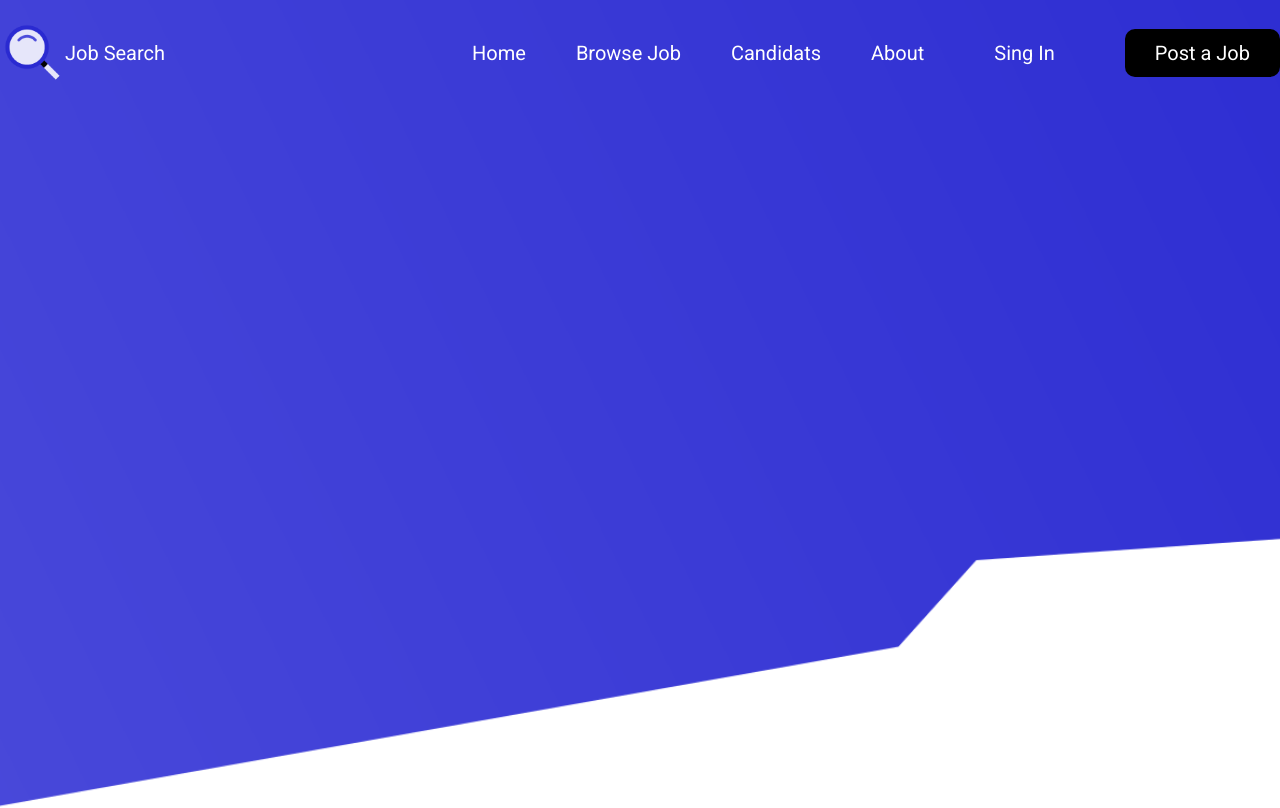
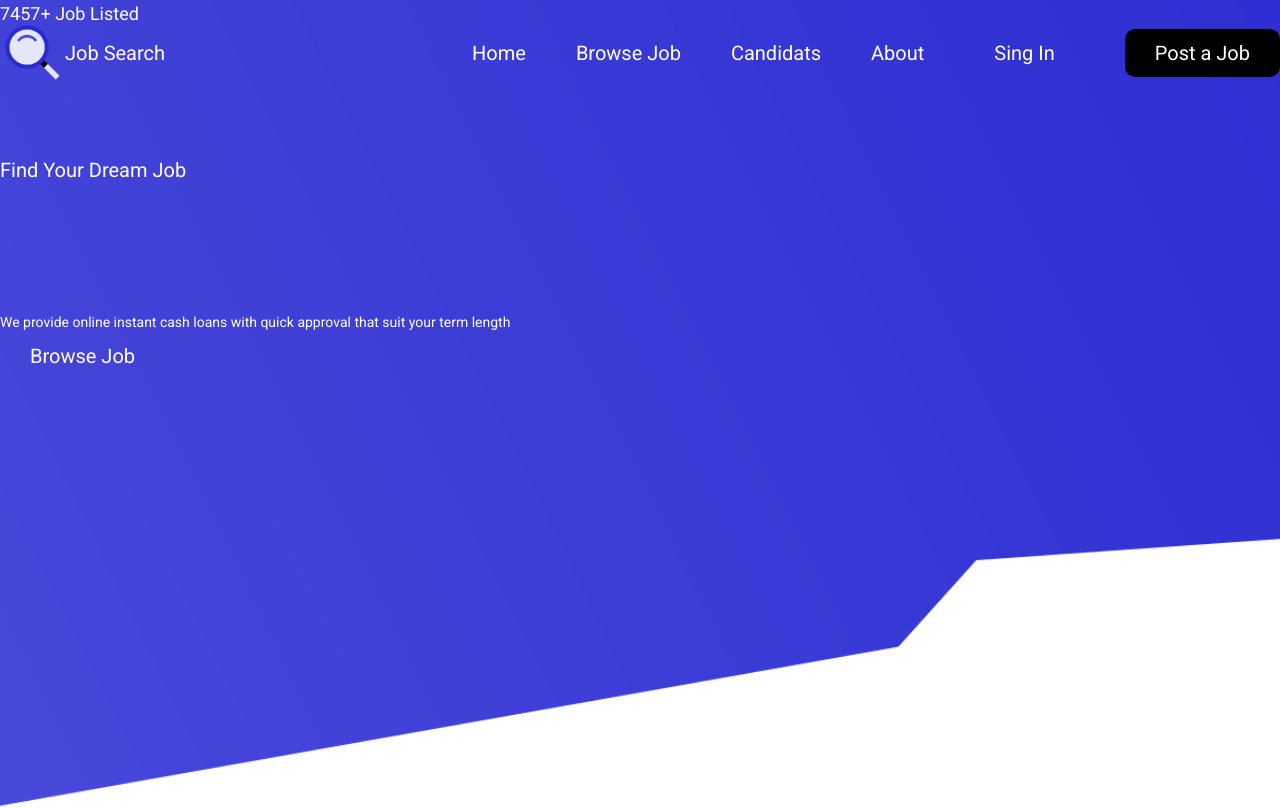
Before and after one commit to Primis1/clone-of-something, a Next.js app in the folder sp/: page / in a window 1280 px wide. Shown: the top 808 px of the page. Built offline with nearby package versions, Linux system fonts and the light colour scheme.

Commit message:
added a content for page

```diff
--- a/sp/app/page.tsx
+++ b/sp/app/page.tsx
@@ -1,9 +1,22 @@
+import Button from './ui/button'
 
 export default function Home() {
   return (
-    <main className="">
+    <main>
         <section className='header__section'>
+          <div className="container">
+            <div className="pt-218 pb-67">
+              <h1 className="text-lg">7457+ Job Listed</h1>
+              <p className="text-xl py-32">Find Your Dream Job</p>
+              <p className="text-sm">We provide online instant cash loans with quick approval that suit your term length</p>
+            </div>
+            <button className='btn'>Browse Job</button>
+          </div>
         </section>
+
+        <div className="container">
+            json z info about params
+        </div>
     </main>
   );
 }
--- /dev/null
+++ b/sp/app/ui/components/button.module.scss
@@ -0,0 +1,10 @@
+
+.btn {
+    text-align: center;
+    border-style: none;
+    border-radius: 10px;
+    padding: 10px 30px;
+    cursor: pointer;
+    font-weight: medium;
+    transition: all 0.2s;
+}
--- /dev/null
+++ b/sp/app/ui/components/button.tsx
@@ -0,0 +1,7 @@
+import b from './button.module.scss'
+
+export default function Button(props: {t:string}) {
+    <button className={`${b.btn} `}>{props.t}</button>
+}
+
+// CAN i put props inside of class
```
